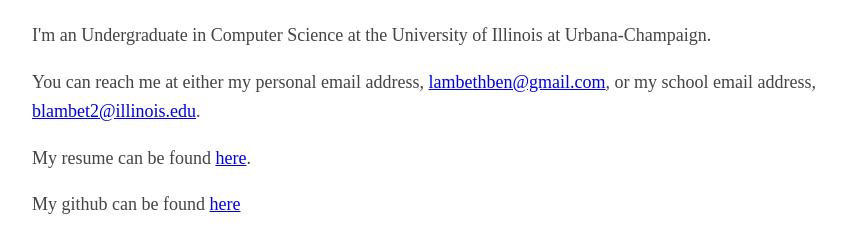
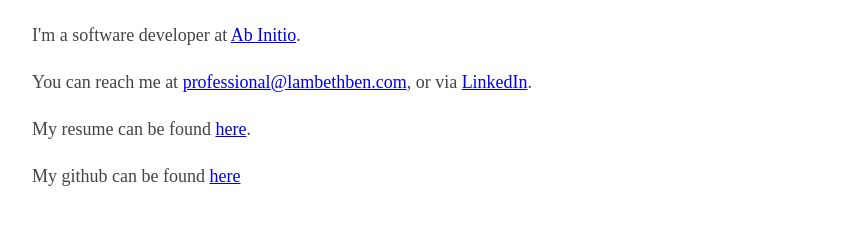
Before and after one commit to azy2/website, a plain HTML site: page index.html in a window 1280 px wide. Shown: the part 86-338 px from the top of the page, without its empty margins (158-1004 px from the left). Drawn offline with Linux system fonts and the light colour scheme.

Commit message:
Update website after job change

```diff
--- a/index.html
+++ b/index.html
@@ -21,11 +21,12 @@
             <header>
                 <h1>Ben Lambeth</h1>
                 <p>
-                I'm an Undergraduate in Computer Science at the University of Illinois at Urbana-Champaign.
+                    I'm a software developer at <a href="https://abinitio.com">Ab Initio</a>.
                 </p>
             </header>
             <p>
-            You can reach me at either my personal email address, <a href="mailto:lambethben@gmail.com">lambethben@gmail.com</a>, or my school email address, <a href="mailto:blambet2@illinois.edu">blambet2@illinois.edu</a>.
+                You can reach me at <a href="mailto:professional@lambethben.com">professional@lambethben.com</a>, or via <a
+                    href="https://www.linkedin.com/in/ben-lambeth/">LinkedIn</a>.
             </p>
             <p>
                 My resume can be found <a href="resume/resume.pdf">here</a>.
```
Also changed, not shown: photo.jpg (deleted). Lines whose indentation alone changed are shown as unchanged.
